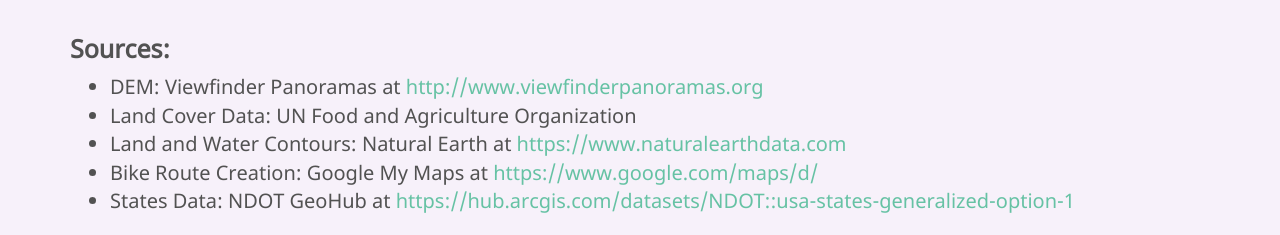
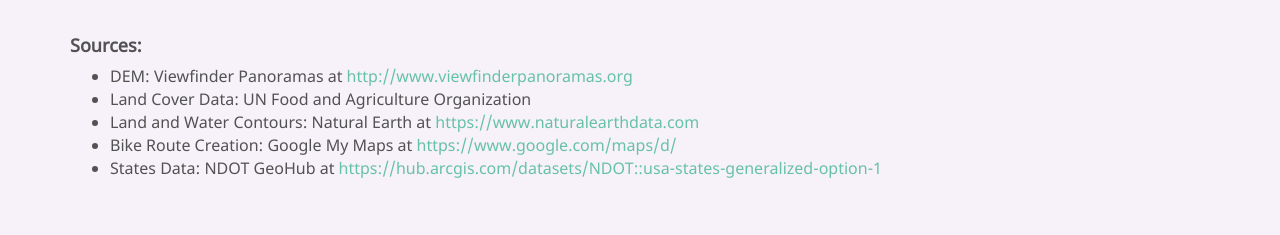
Before and after one commit to emilyulrich/emilyulrich.github.io, a plain HTML site: page portfolio/bikeroute.html in a window 1280 px wide. Shown: the part 565-800 px from the top of the page. Drawn offline with Linux system fonts and the light colour scheme.

Commit message:
Fixed up source line breaking

```diff
--- a/css/styles.css
+++ b/css/styles.css
@@ -198,6 +198,21 @@ margin-bottom: 20px;
   margin-bottom: 10px;
 }
 
+.portfolio-source {
+  font-size: 18px;
+  color: #525252;
+  font-weight: 600;
+  text-align: left;
+}
+
+.portfolio-sourcelist {
+  font-size: 16px;
+  color: #525252;
+  font-weight: 300;
+  text-align: left;
+  margin-bottom: 10px;
+  word-break:break-word
+}
 
 /*** General ***/
 hr {
--- a/portfolio/bikeroute.html
+++ b/portfolio/bikeroute.html
@@ -58,15 +58,15 @@
 			</div>
           <div class="row">
 				<div class="col-md-12">
-                    <h3 class="portfolio-about">Sources:</h3>
-					<div class="portfolio-description">
+                    <h3 class="portfolio-source">Sources:</h3>
+					<div class="portfolio-sourcelist">
                       <ul>
-				    <li>DEM: Viewfinder Panoramas at <a href="http://www.viewfinderpanoramas.org/Coverage%20map%20viewfinderpanoramas_org15.htm">http://www.viewfinderpanoramas.org</a></li>
-                    <li>Land Cover Data: UN Food and Agriculture Organization</li>
-                    <li>Land and Water Contours: Natural Earth at <a href="https://www.naturalearthdata.com">https://www.naturalearthdata.com</a></li>
+				      <li>DEM: Viewfinder Panoramas at <a href="http://www.viewfinderpanoramas.org/Coverage%20map%20viewfinderpanoramas_org15.htm">http://www.viewfinderpanoramas.org</a></li>
+                      <li>Land Cover Data: UN Food and Agriculture Organization</li>
+                      <li>Land and Water Contours: Natural Earth at <a href="https://www.naturalearthdata.com">https://www.naturalearthdata.com</a></li>
                       <li>Bike Route Creation: Google My Maps at <a href="https://www.google.com/maps/d/">https://www.google.com/maps/d/</a></li>
-                    <li>States Data: NDOT GeoHub at <a href="https://hub.arcgis.com/datasets/NDOT::usa-states-generalized-option-1">https://hub.arcgis.com/datasets/NDOT::usa-states-generalized-option-1</a></li>
-                        </ul>
+                      <li>States Data: NDOT GeoHub at <a href="https://hub.arcgis.com/datasets/NDOT::usa-states-generalized-option-1">https://hub.arcgis.com/datasets/NDOT::usa-states-generalized-option-1</a></li>
+                      </ul>
 				    </div>
                  </div>
 		  </div>
```
Also changed, not shown: portfolio/laketahoe.html (+5 -5 lines), portfolio/planetexo.html (+5 -5 lines).
